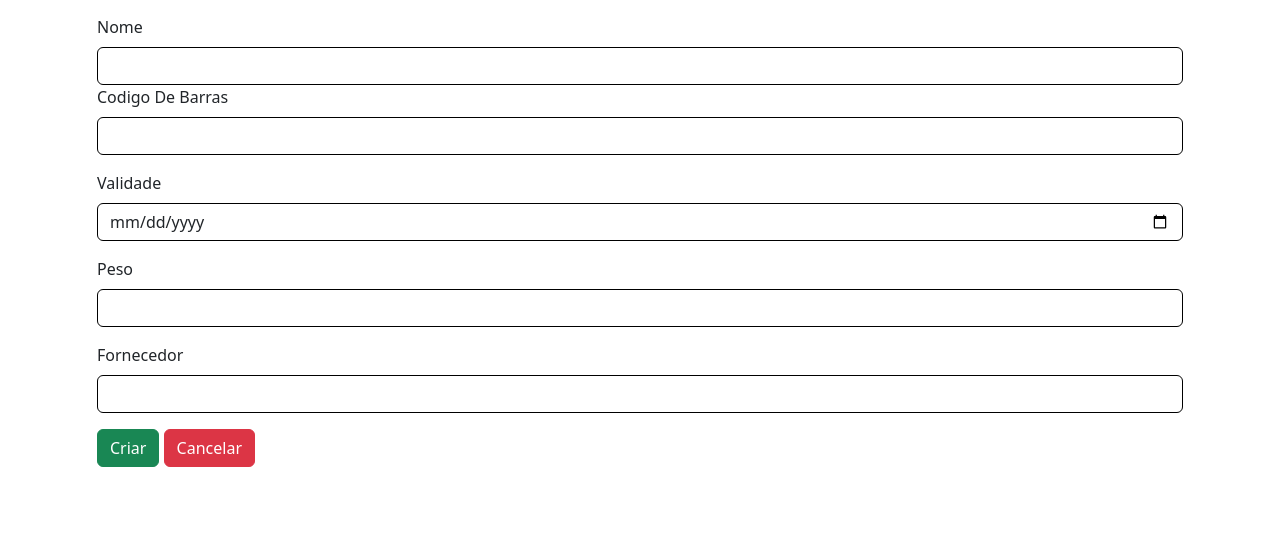
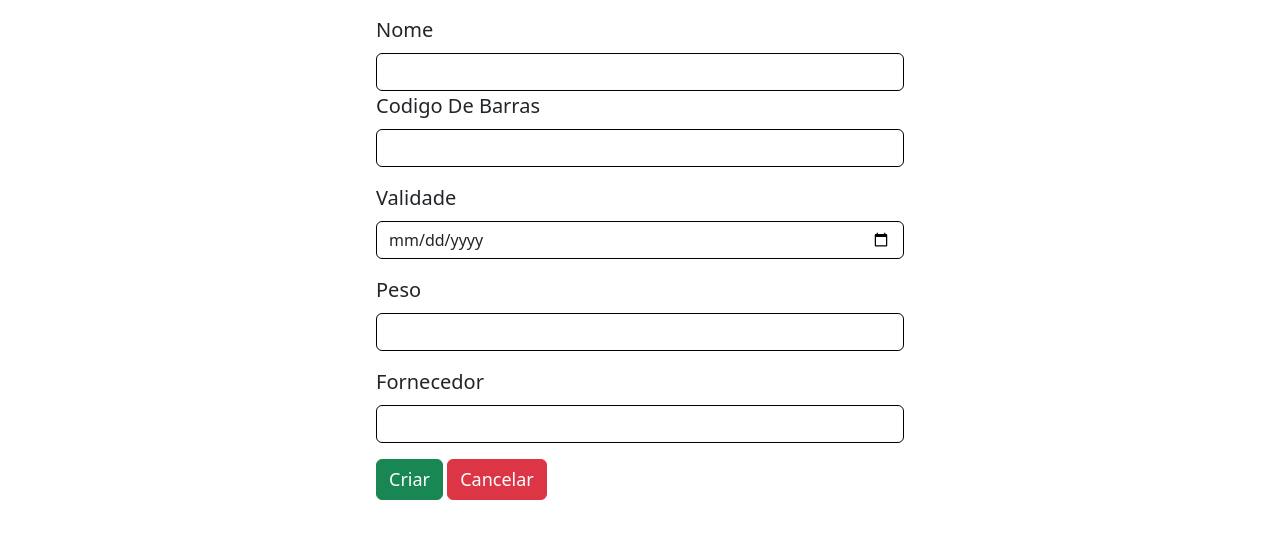
Before and after one commit to heitorPRdev/sistema-de-supermercado, a Django app: page /add/ in a window 1280 px wide. Shown: the part 56-595 px from the top of the page. Run offline with Django 5.2, Linux system fonts and the light colour scheme; a user stored in the database is signed in.

Commit message:
2.2.1-Finalização-Estilização-

```diff
--- /dev/null
+++ b/supermercado/static/app/css/base.css
@@ -0,0 +1,11 @@
+#formid{
+    width: 50%;
+    margin-left: auto;
+    margin-right: auto;
+}
+label{
+    font-size: 20px;
+}
+#formid a, button[type=submit]{
+    font-size: 18px;
+}
--- a/supermercado/templates/base.html
+++ b/supermercado/templates/base.html
@@ -1,9 +1,12 @@
+
+{% load static %}
 <!doctype html>
 <html lang="en">
   <head>
     <meta charset="utf-8">
     <meta name="viewport" content="width=device-width, initial-scale=1">
     <title>{% block titulo %}{% endblock titulo %}</title>
+    <link rel="stylesheet" href="{% static 'app/css/base.css' %}">
     <link href="https://cdn.jsdelivr.net/npm/bootstrap@5.3.3/dist/css/bootstrap.min.css" rel="stylesheet" integrity="sha384-QWTKZyjpPEjISv5WaRU9OFeRpok6YctnYmDr5pNlyT2bRjXh0JMhjY6hW+ALEwIH" crossorigin="anonymous">
   </head>
   <body>
```
